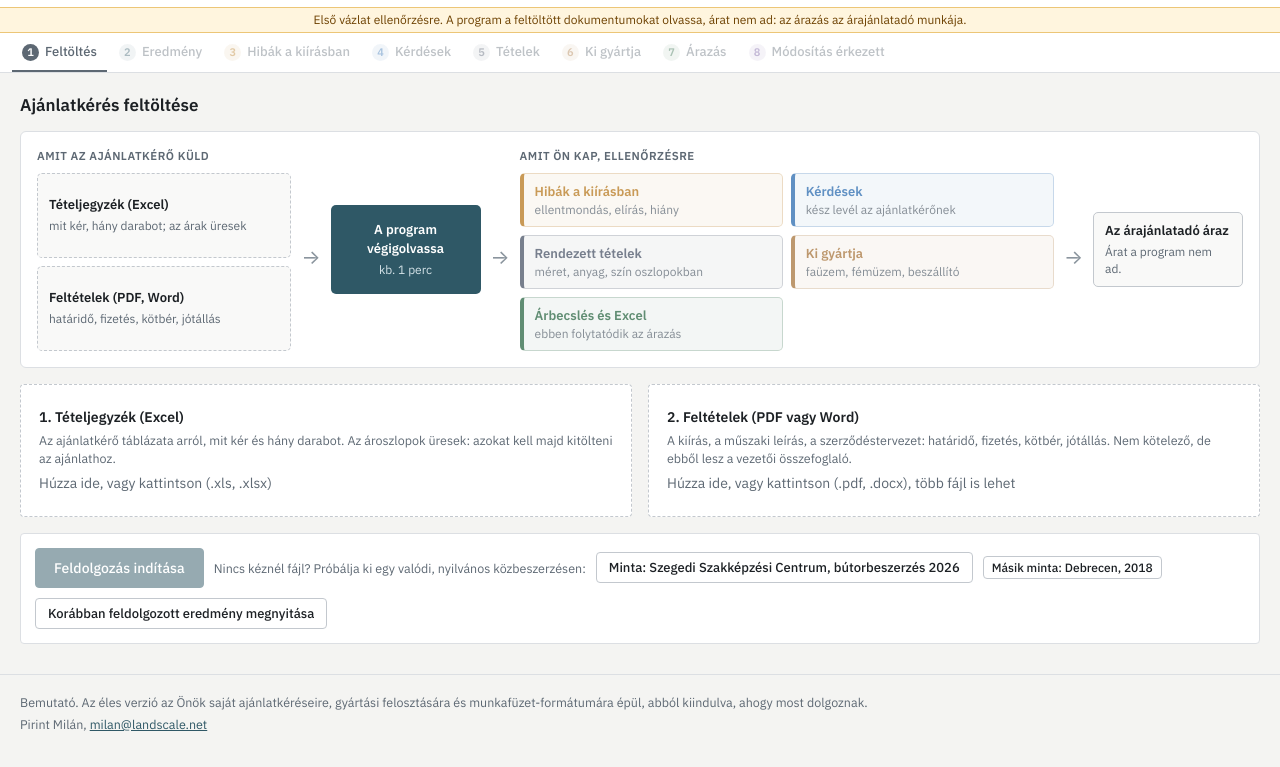
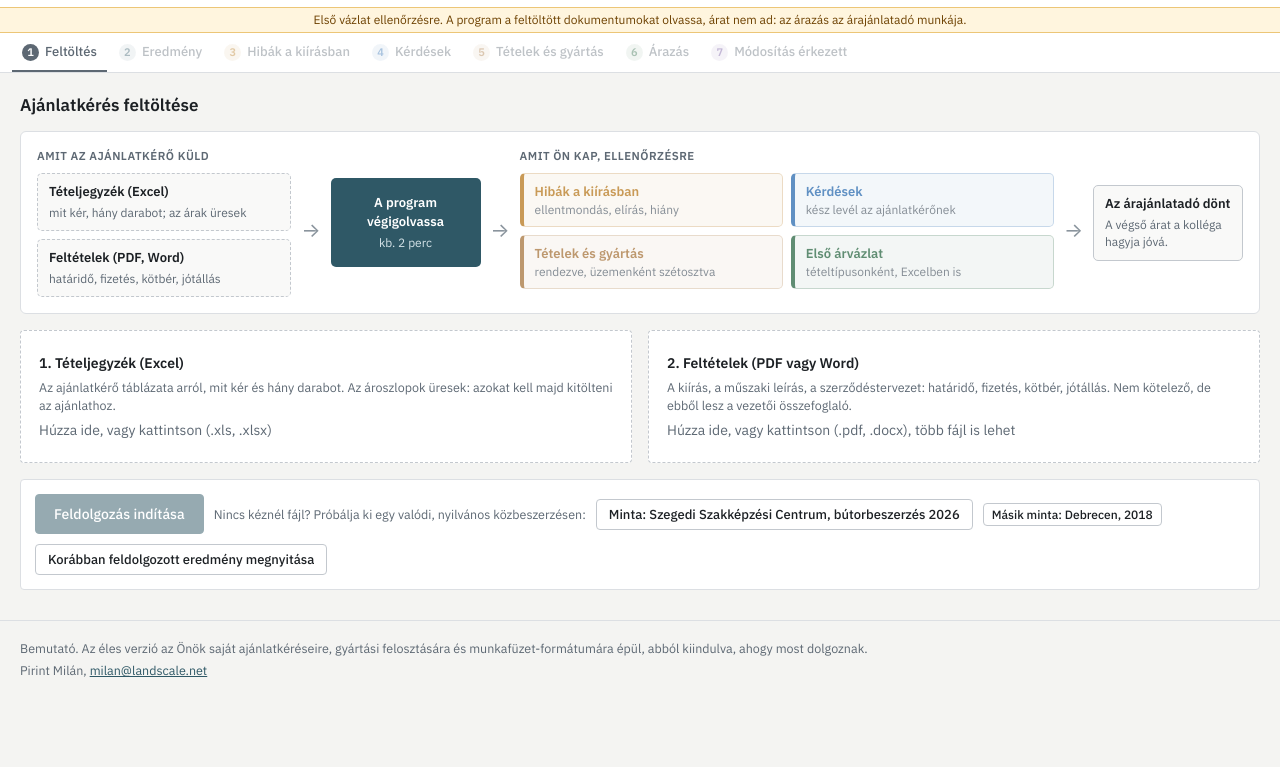
Before and after one commit to Pirintvisuals/garzon-live-demo, a website: page index.html in a window 1280 px wide. Shown: the part 52-819 px from the top of the page. Drawn offline with nearby package versions, Linux system fonts and the light colour scheme.

Commit message:
Tételek és gyártás egy lépésben: a részletes tétellista a bontás aloldala; folyamatábra és Eredmény szövegei az árazáshoz igazítva
Co-Authored-By: Claude Opus 5.5 <noreply@anthropic.com>

```diff
--- a/app.js
+++ b/app.js
@@ -29,20 +29,19 @@
     { id: 'osszefoglalo', label: 'Eredmény' },
     { id: 'ellenorzes', label: 'Hibák a kiírásban' },
     { id: 'kerdesek', label: 'Kérdések' },
-    { id: 'tetelek', label: 'Tételek' },
-    { id: 'bontas', label: 'Ki gyártja' },
+    { id: 'bontas', label: 'Tételek és gyártás' },
     { id: 'arazas', label: 'Árazás' },
     { id: 'revizio', label: 'Módosítás érkezett' }
   ];
   // Minden résznek saját színe van: ugyanaz a szín a folyamatábrán, a fülön és az oldal tetején.
-  const SEC = { feltoltes: '#5d6873', osszefoglalo: '#2f5866', ellenorzes: '#b7791f', kerdesek: '#2b6cb0', tetelek: '#4a5568', bontas: '#a8763e', arazas: '#2c6845', revizio: '#6b4f9a' };
+  const SEC = { feltoltes: '#5d6873', osszefoglalo: '#2f5866', ellenorzes: '#b7791f', kerdesek: '#2b6cb0', tetelek: '#a8763e', bontas: '#a8763e', arazas: '#2c6845', revizio: '#6b4f9a' };
   // Mire jó az oldal, és mit érdemes rajta csinálni.
   const GUIDE = {
     osszefoglalo: ['Egy pillantásra: mit talált a program ebben az ajánlatkérésben.', 'Nézze át a négy kártyát. Lent a vezetésnek szóló rész: a szerződés feltételei és kockázatai alapján érdemes-e ajánlatot adni.'],
     ellenorzes: ['Hol hibás vagy ellentmondásos az ajánlatkérő listája. Ha ez rejtve marad, rossz terméket áraznak be.', 'A „Forrás” gombbal nyissa meg az eredeti szöveget, és döntse el, melyik hibára kell rákérdezni.'],
     kerdesek: ['A talált hibákból kész levél az ajánlatkérőnek (kiegészítő tájékoztatás-kérés).', 'Olvassa át, másolja ki, szerkessze, és küldje el.'],
-    tetelek: ['Az ajánlatkérő szabad szöveges leírásai rendezve: méret, anyag, szín külön oszlopban.', 'Ellenőrizze a tételeket. A „Gyártás” oszlopban átállítható, ki készíti.'],
-    bontas: ['Melyik üzem mit gyárt, és mit kell beszállítótól megvenni.', 'Adja tovább a listákat az üzemeknek. A beszállítói tételekhez kész az ajánlatkérő szöveg.'],
+    tetelek: ['Részletes tétellista: az ajánlatkérő szabad szöveges leírásai rendezve, méret, anyag, szín külön oszlopban.', 'Ellenőrizze a tételeket. A „Gyártás” oszlopban átállítható, ki készíti; a bontás ennek megfelelően frissül.'],
+    bontas: ['A tételek rendezve és szétosztva: melyik üzem mit gyárt, és mit kell beszállítótól megvenni.', 'Adja tovább a listákat az üzemeknek. A beszállítói tételekhez kész az ajánlatkérő szöveg. Minden oszlop a „Részletes tétellista” gombbal látszik.'],
     arazas: ['Első árvázlat tételtípusonként: katalógus, beszállítói, saját gyártás, egyedi. Mintaárakkal: azt mutatja, hogyan készülne.', 'Nyisson meg egy „Számítás” gombot, és állítsa a haszon és a kockázati felár mértékét. A végső árat mindig a kolléga hagyja jóvá.'],
     revizio: ['Ha az ajánlatkérő később javított tételjegyzéket küld: pontosan mi változott?', 'Töltse fel az új táblázatot. A változások tételenként, színnel jelölve látszanak.']
   };
@@ -100,13 +99,15 @@
   }
 
   /* ---------- keret ---------- */
+  // A részletes tétellista (tetelek) nem külön lépés, hanem a "Tételek és gyártás" lépés aloldala.
+  const stepOf = tab => (tab === 'tetelek' ? 'bontas' : tab);
   function renderChrome() {
     const c = counts();
     $('#tabs').innerHTML = TABS.map(t => {
       // A füleken csak a lépés sorszáma látszik; a darabszámok az oldalakon vannak (két szám egymás mellett összezavaró volt).
       const cnt = '';
       const disabled = t.id !== 'feltoltes' && !st.book;
-      return `<button class="tab" role="tab" data-tab="${t.id}" style="--sec:${SEC[t.id]}" aria-selected="${st.tab === t.id}" ${disabled ? 'disabled' : ''}><span class="tn">${TABS.indexOf(t) + 1}</span>${t.label}${cnt}</button>`;
+      return `<button class="tab" role="tab" data-tab="${t.id}" style="--sec:${SEC[t.id]}" aria-selected="${stepOf(st.tab) === t.id}" ${disabled ? 'disabled' : ''}><span class="tn">${TABS.indexOf(t) + 1}</span>${t.label}${cnt}</button>`;
     }).join('');
     document.querySelectorAll('.view').forEach(v => v.classList.toggle('on', v.id === 'view-' + st.tab));
     const title = st.tender ? st.tender.osszefoglalo.targy : (st.book ? st.book.fileName : 'Nincs betöltött ajánlatkérés');
@@ -134,9 +135,10 @@
     const el = $('#view-' + st.tab), g = GUIDE[st.tab];
     el.style.setProperty('--sec', SEC[st.tab]);
     if (!g || !st.book) return;
-    const idx = TABS.findIndex(t => t.id === st.tab), next = TABS[idx + 1];
+    const idx = TABS.findIndex(t => t.id === stepOf(st.tab)), next = TABS[idx + 1];
     el.classList.add('guided');
-    el.insertAdjacentHTML('afterbegin', `<div class="guide"><span class="g-n">${idx + 1}</span><div><div class="g-what">${esc(g[0])}</div><div class="g-do"><b>Mit tegyen itt:</b> ${esc(g[1])}</div>${LIVE[st.tab] ? `<div class="g-live"><b>Az éles rendszerben:</b> ${esc(LIVE[st.tab])}</div>` : ''}</div></div>`);
+    const back = st.tab === 'tetelek' ? `<button class="btn btn-sm g-back" data-tab="bontas">← Vissza az üzemenkénti bontáshoz</button>` : '';
+    el.insertAdjacentHTML('afterbegin', `<div class="guide"><span class="g-n">${idx + 1}</span><div>${back}<div class="g-what">${esc(g[0])}</div><div class="g-do"><b>Mit tegyen itt:</b> ${esc(g[1])}</div>${LIVE[st.tab] ? `<div class="g-live"><b>Az éles rendszerben:</b> ${esc(LIVE[st.tab])}</div>` : ''}</div></div>`);
     el.insertAdjacentHTML('beforeend', next
       ? `<div class="nextbar" style="--sec:${SEC[next.id]}"><span>Következő lépés</span><button class="btn nextbtn" data-tab="${next.id}"><span class="tn">${idx + 2}</span>${next.label} →</button></div>`
       : `<div class="nextbar"><span>Ez az utolsó lépés. Az előkészített munkafüzet a jobb felső gombbal letölthető, az árazás abban folytatható.</span></div>`);
@@ -156,16 +158,15 @@
         <div class="fl-in ${f.sheet ? 'ok' : ''}"><b>Tételjegyzék (Excel)</b><span>mit kér, hány darabot; az árak üresek</span></div>
         <div class="fl-in ${f.doc ? 'ok' : ''}"><b>Feltételek (PDF, Word)</b><span>határidő, fizetés, kötbér, jótállás</span></div></div>
       <div class="fl-arrow">→</div>
-      <div class="fl-mid"><b>A program végigolvassa</b><span>kb. 1 perc</span></div>
+      <div class="fl-mid"><b>A program végigolvassa</b><span>kb. 2 perc</span></div>
       <div class="fl-arrow">→</div>
       <div class="fl-col wide"><div class="fl-h">Amit Ön kap, ellenőrzésre</div><div class="fl-outs">
         ${outBtn('ellenorzes', 'Hibák a kiírásban', 'ellentmondás, elírás, hiány')}
         ${outBtn('kerdesek', 'Kérdések', 'kész levél az ajánlatkérőnek')}
-        ${outBtn('tetelek', 'Rendezett tételek', 'méret, anyag, szín oszlopokban')}
-        ${outBtn('bontas', 'Ki gyártja', 'faüzem, fémüzem, beszállító')}
-        ${outBtn('arazas', 'Árbecslés és Excel', 'ebben folytatódik az árazás')}</div></div>
+        ${outBtn('bontas', 'Tételek és gyártás', 'rendezve, üzemenként szétosztva')}
+        ${outBtn('arazas', 'Első árvázlat', 'tételtípusonként, Excelben is')}</div></div>
       <div class="fl-arrow">→</div>
-      <div class="fl-end"><b>Az árajánlatadó áraz</b><span>Árat a program nem ad.</span></div>
+      <div class="fl-end"><b>Az árajánlatadó dönt</b><span>A végső árat a kolléga hagyja jóvá.</span></div>
     </div>`;
     h += `<div class="grid g2">
       <label class="drop ${f.sheet ? 'has' : ''}" data-kind="sheet"><input type="file" accept=".xls,.xlsx,.xlsm,.csv" hidden>
@@ -278,9 +279,9 @@
         <button class="btn" data-tab="kerdesek">Levél megnyitása</button></div>
       <div class="hubc"><div class="hub-n">${c.items}</div><div class="hub-t">tételt rendezett és osztott szét (${esc(qtyText(items()))})</div>
         <div class="makers col">${byMaker.map(x => `<span class="mk ${MAKERS[x.k].cls}"><b>${MAKERS[x.k].label}</b> ${x.n} tétel · ${esc(x.q)}</span>`).join('')}</div>
-        <button class="btn" data-tab="bontas">Ki gyártja</button> <button class="btn" data-tab="tetelek">Tételek</button></div>
+        <button class="btn" data-tab="bontas">Tételek és gyártás</button></div>
       <div class="hubc"><div class="hub-n">${st.elapsedMs ? Math.round(st.elapsedMs / 1000) + ' mp' : '–'}</div><div class="hub-t">alatt olvasta végig a ${c.items} tételt és ${st.docIndex ? st.docIndex.paras.length.toLocaleString('hu-HU') + ' bekezdésnyi' : 'a'} dokumentumot</div>
-        <ul><li>Az árakat nem tölti ki: az árazás az Önök szakértelme.</li><li>Az előkészített Excel letölthető, abban folytatható a munka.</li></ul>
+        <ul><li>Az Árazás oldalon első árvázlatot ad; a végső árat a kolléga hagyja jóvá.</li><li>Az előkészített Excel letölthető, abban folytatható a munka.</li></ul>
         <button class="btn" data-tab="arazas">Árazás</button></div>
     </div>
     ${todoHtml()}
@@ -420,7 +421,8 @@
   function viewSplit() {
     const el = $('#view-bontas');
     if (!items().some(i => st.ai[i.id])) { el.innerHTML = waiting('A gyártási bontás'); return; }
-    let h = `<div class="view-head"><div><h2>Gyártási bontás</h2><p>Ki készíti az egyes tételeket. A vegyes (fémváz + lapanyag) tételek mindkét üzem listáján megjelennek. A besorolás a Tételek fülön átállítható.</p></div></div>`;
+    let h = `<div class="view-head"><div><h2>Tételek és gyártás</h2><p>Ki készíti az egyes tételeket. A vegyes (fémváz + lapanyag) tételek mindkét üzem listáján megjelennek.</p></div>
+      <div><button class="btn" data-tab="tetelek">Részletes tétellista, minden oszloppal →</button></div></div>`;
     const groups = [
       { k: 'fa', title: 'Faüzem', test: m => m === 'fa' || m === 'fa_fem' },
       { k: 'fem', title: 'Fémüzem', test: m => m === 'fem' || m === 'fa_fem' },
--- a/live.css
+++ b/live.css
@@ -272,3 +272,4 @@ table.ptable td { font-size: 12.5px; vertical-align: middle; }
 .whynot b { font-weight: 600; color: var(--ink, inherit); }
 .g-live { margin-top: 7px; padding-top: 7px; border-top: 1px dashed color-mix(in srgb, var(--sec) 35%, #fff); font-size: 12.5px; color: var(--muted); }
 .g-live b { color: var(--sec); font-weight: 600; }
+.g-back { margin-bottom: 8px; }
```
